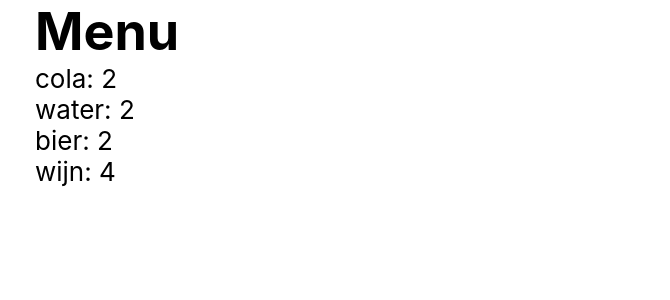
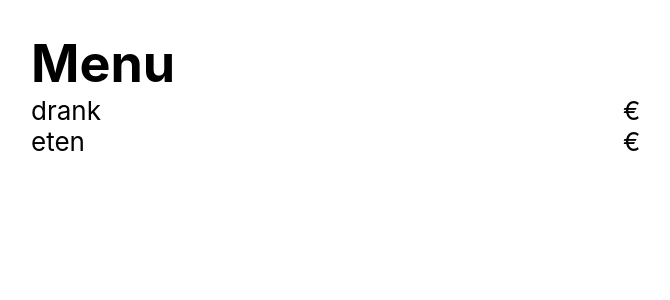
Before and after one commit to Talha-Bayansar/menucard, a React (Create React App) app: page / in a window 1280 px wide. Shown: the top 300 px of the page, without its empty margins (17-687 px from the left). Built offline with nearby package versions, Linux system fonts and the light colour scheme.

Commit message:
PRODUCTS_DATA updated

```diff
--- a/src/App.css
+++ b/src/App.css
@@ -1,6 +1,6 @@
 body {
   font-size: calc(10px + 2vmin);
-  padding: 0 2em;
+  padding: 2rem 3rem;
 }
 
 .productLine {
--- a/src/App.js
+++ b/src/App.js
@@ -5,19 +5,34 @@ import ProductLine from "./ProductLine";
 
 function App() {
   const PRODUCTS_DATA = [
-    { name: "cola", price: 2 },
-    { name: "water", price: 2 },
-    { name: "bier", price: 2 },
-    { name: "wijn", price: 4 },
+    {
+      name: "drank",
+      products: [
+        { name: "cola", price: 2 },
+        { name: "water", price: 2 },
+        { name: "bier", price: 2 },
+        { name: "wijn", price: 4 },
+      ],
+    },
+    {
+      name: "eten",
+      products: [
+        { name: "chips", price: 1 },
+        { name: "olijven", price: 2 },
+        { name: "kaas", price: 4 },
+        { name: "salami", price: 3 },
+        { name: "hamburger", price: 4 },
+        { name: "pizza", price: 4 },
+      ],
+    },
   ];
 
   return (
     <div className="App">
       <h1>Menu</h1>
-      <ProductLine product={PRODUCTS_DATA[0]} />
-      <ProductLine product={PRODUCTS_DATA[1]} />
-      <ProductLine product={PRODUCTS_DATA[2]} />
-      <ProductLine product={PRODUCTS_DATA[3]} />
+      {PRODUCTS_DATA.map((p) => (
+        <ProductLine key={p.name} product={p} />
+      ))}
     </div>
   );
 }
--- a/src/ProductLine.js
+++ b/src/ProductLine.js
@@ -4,7 +4,8 @@ function ProductLine(props) {
   const { product } = props;
   return (
     <div className="productLine">
-      {product.name}: {product.price}
+      <div>{product.name}</div>
+      <div>{product.price}&euro;</div>
     </div>
   );
 }
```
